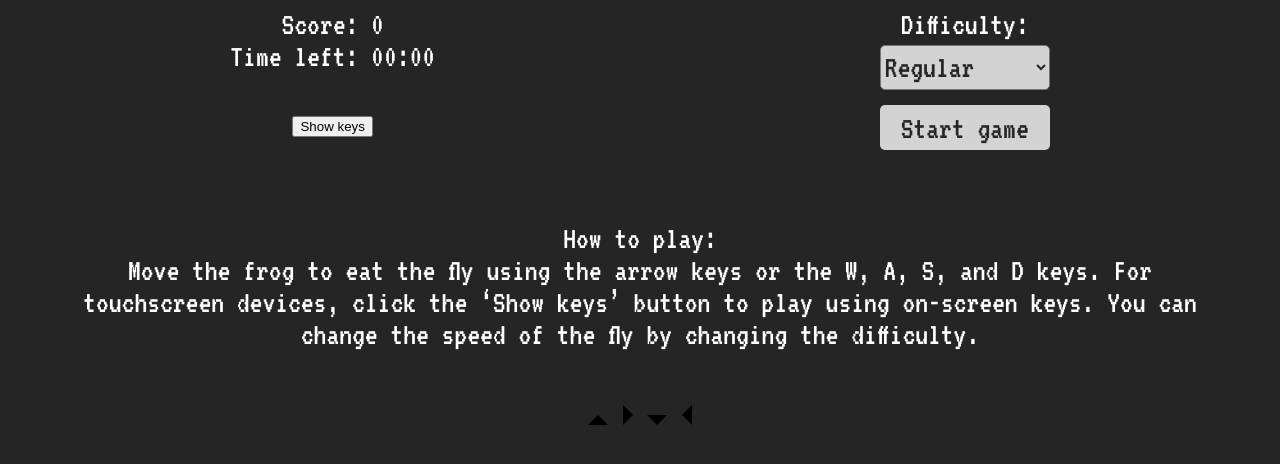
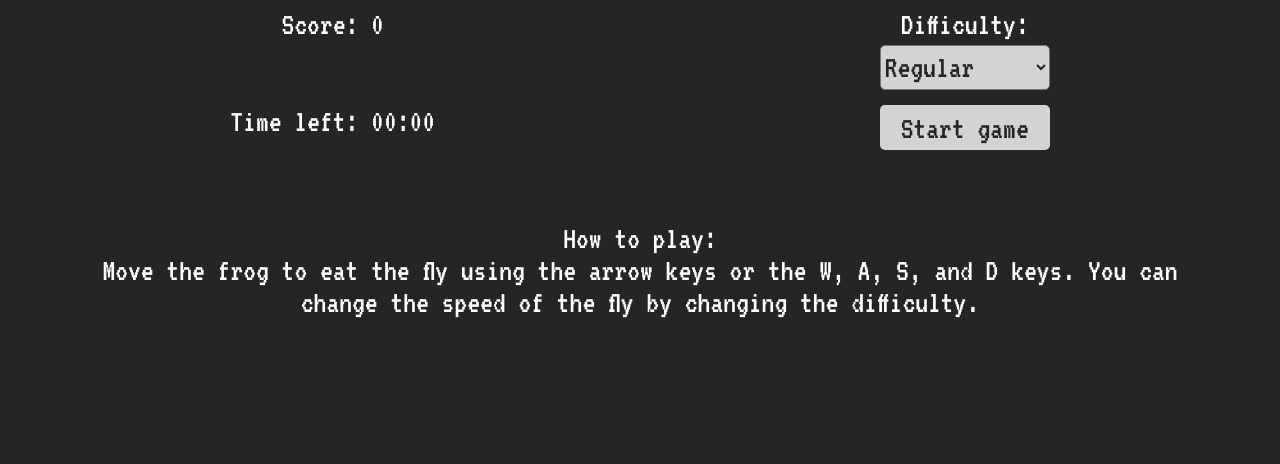
Before and after one commit to theneurocoder/fly-eater, a plain HTML site: page index.html in a window 1280 px wide. Drawn offline with Linux system fonts and the light colour scheme.

Commit message:
Removed touchscreen functionality.

```diff
--- a/index.html
+++ b/index.html
@@ -8,17 +8,12 @@
   </head>
   <body>
     <div class="grid">
-      <div class="grid-item">
-        <div id="score-container">
-          Score:
-          <span id="score-counter">0</span>
-        </div>
-        <div id="timer-container">
-          Time left: 00:<span id="time-counter">00</span>
-        </div>
+      <div id="score-container" class="grid-item">
+        Score:
+        <span id="score-counter">0</span>
       </div>
-      <div class="grid-item">
-        <button id="view-keys-button">Show keys</button>
+      <div id="timer-container" class="grid-item">
+        Time left: 00:<span id="time-counter">00</span>
       </div>
 
       <div class="grid-item game-difficulty-container">
@@ -28,7 +23,7 @@
         <select id="game-difficulty">
           <option value="3000">Easy</option>
           <option value="1500" selected>Regular</option>
-          <option value="1000">Difficult</option>
+          <option value="750">Difficult</option>
           <option value="500">Extreme</option>
         </select>
       </div>
@@ -40,59 +35,7 @@
     <p id="instructions">
       How to play:<br />
       Move the frog to eat the fly using the arrow keys or the W, A, S, and D
-      keys. For touchscreen devices, click the ‘Show keys’ button to play using
-      on-screen keys. You can change the speed of the fly by changing the
-      difficulty.
+      keys. You can change the speed of the fly by changing the difficulty.
     </p>
-    <div id="keys-container">
-      <span id="up-key" class="key">
-        <svg
-          xmlns="http://www.w3.org/2000/svg"
-          x="0px"
-          y="0px"
-          width="22px"
-          height="12.1px"
-          viewBox="0 0 22 12.1"
-        >
-          <path d="M1,11L11,1l10,10H1z" />
-        </svg>
-      </span>
-      <span id="right-key" class="key">
-        <svg
-          xmlns="http://www.w3.org/2000/svg"
-          x="0px"
-          y="0px"
-          width="12.1px"
-          height="22px"
-          viewBox="0 0 12.1 22"
-        >
-          <path d="M1,21l10-10L1,1V21z" />
-        </svg>
-      </span>
-      <span id="down-key" class="key">
-        <svg
-          xmlns="http://www.w3.org/2000/svg"
-          x="0px"
-          y="0px"
-          width="22px"
-          height="12.1px"
-          viewBox="0 0 22 12.1"
-        >
-          <path d="M1,1l10,10L21,1H1z" />
-        </svg>
-      </span>
-      <span id="left-key" class="key">
-        <svg
-          xmlns="http://www.w3.org/2000/svg"
-          x="0px"
-          y="0px"
-          width="12.1px"
-          height="22px"
-          viewBox="0 0 12.1 22"
-        >
-          <path d="M11,21L1,11L11,1V21z" />
-        </svg>
-      </span>
-    </div>
   </body>
 </html>
```
